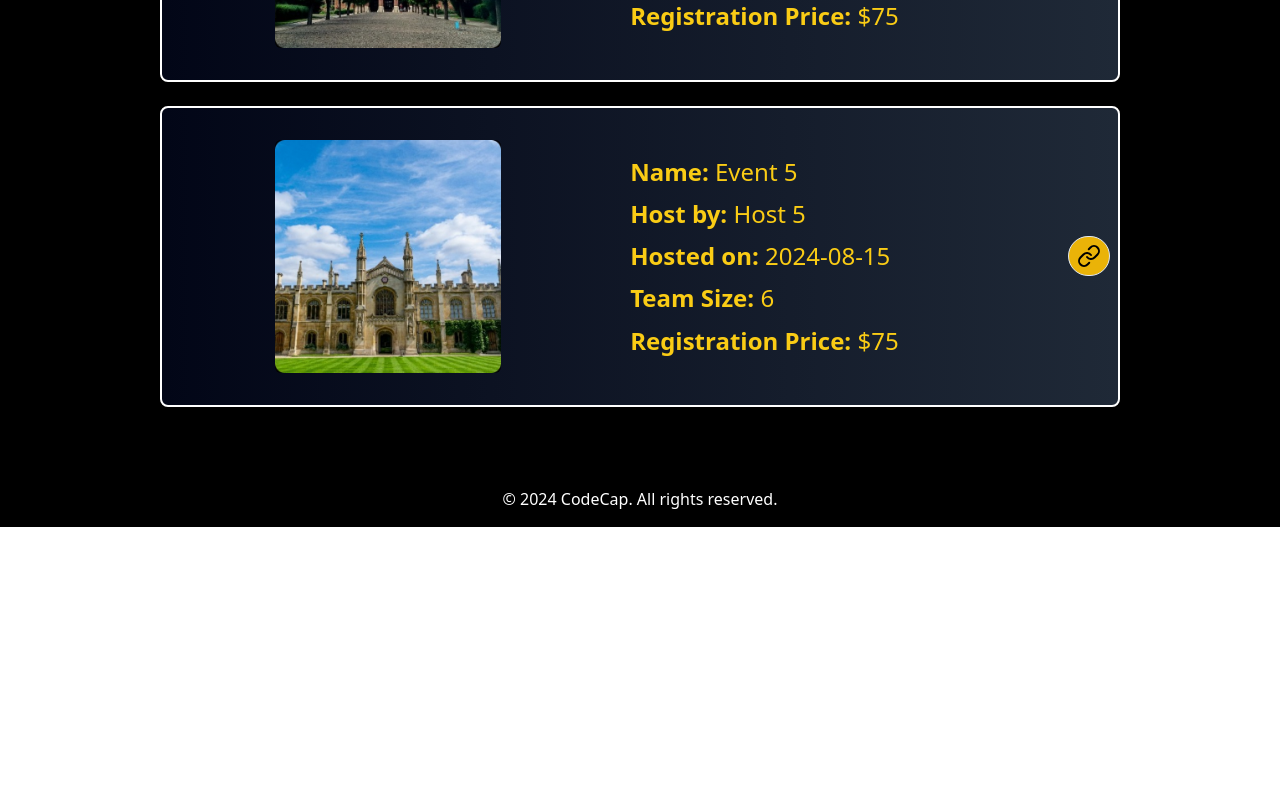
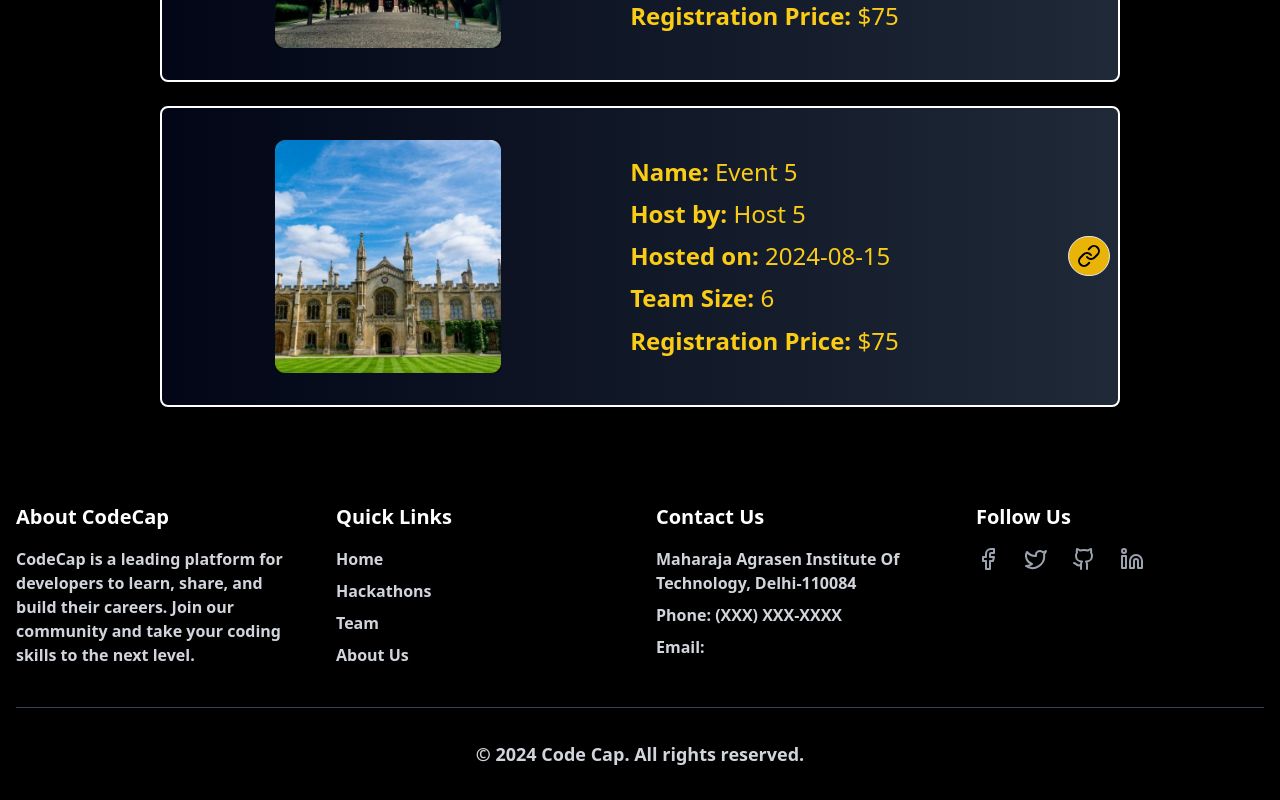
Before and after one commit to abhinav2805-ux/Code_cap, a React (Vite) app in the folder client/: page /hackathons in a window 1280 px wide. Shown: the part 1580-2380 px from the top of the page. Before the commit the page ends 2107 px from the top, so only its background shows below. Built offline with nearby package versions, Linux system fonts and the light colour scheme.

Commit message:
chore: update Footer & AboutUs

```diff
--- a/client/src/components/AboutUs.tsx
+++ b/client/src/components/AboutUs.tsx
@@ -1,4 +1,5 @@
 import React from 'react';
+import SupportUs from './SupportUs';
 
 const teamMembers = [
   {
@@ -9,7 +10,7 @@ const teamMembers = [
     image: "/Ellipse 22.svg",
   },
   {
-    name: "Ashwin",
+    name: "Ashwin Bansal",
     title: "Backend Developer",
     description:
       "I am the backend developer for this project. I focus on creating a robust and scalable infrastructure to support our applications. My goal is to ensure that our backend systems are efficient and reliable.",
@@ -111,22 +112,7 @@ function AboutUs() {
             </div>
           ))}
         </div>
-        <div className="text-center mt-12">
-          <h2 className="text-3xl md:text-5xl font-bold mb-4">
-            <span className="text-yellow-400">THANK YOU</span> FOR YOUR SUPPORT
-          </h2>
-          <p className="mb-6 text-base md:text-xl font-semibold">
-            If you <span className="text-yellow-400">liked</span> our hard work
-            and tool, you can show us support by
-            <span className="text-yellow-400">donating</span> to us. It will
-            help us to{" "}
-            <span className="text-yellow-400">maintain this website</span> and
-            take it globally.
-          </p>
-          <button className="bg-yellow-400 text-black py-2 px-4 rounded-lg text-base md:text-xl">
-            BUY US A COFFEE
-          </button>
-        </div>
+        <SupportUs/>
       </div>
     </div>
   );
--- a/client/src/components/Footer.tsx
+++ b/client/src/components/Footer.tsx
@@ -1,11 +1,66 @@
-import React from 'react';
+import { Facebook, Twitter, Linkedin,Github } from 'lucide-react';
 
-function Footer() {
+const Footer = () => {
+  const currentYear = new Date().getFullYear();
+
   return (
-    <footer className="bg-black text-white py-4 text-center">
-      <p>© {new Date().getFullYear()} CodeCap. All rights reserved.</p>
+    <footer className="bg-black text-gray-300 py-8">
+      <div className="container mx-auto px-4">
+        <div className="grid grid-cols-1 sm:grid-cols-2 lg:grid-cols-4 gap-8">
+          <div>
+            <h3 className="text-white text-xl font-semibold mb-4">About CodeCap</h3>
+            <p className="text-md font-semibold">CodeCap is a leading platform for developers to learn, share, and build their careers. Join our community and take your coding skills to the next level.</p>
+          </div>
+          <div>
+            <h3 className="text-white text-xl font-semibold mb-4">Quick Links</h3>
+            <ul className="text-md font-semibold space-y-2">
+              <li><a href="/Home" className="hover:text-white transition-colors duration-300">Home</a></li>
+              <li><a href="/hackathons" className="hover:text-white transition-colors duration-300">Hackathons</a></li>
+              <li><a href="/buildteam" className="hover:text-white transition-colors duration-300">Team</a></li>
+              <li><a href="/about" className="hover:text-white transition-colors duration-300">About Us</a></li>
+            </ul>
+          </div>
+          <div>
+            <h3 className="text-white text-xl font-semibold mb-4">Contact Us</h3>
+            <address className="text-md font-semibold not-italic">
+              <p className="mb-2">Maharaja Agrasen Institute Of Technology, Delhi-110084</p>
+              <p className="mb-2">Phone: (XXX) XXX-XXXX</p>
+              <p className="mb-2">Email: </p>
+            </address>
+          </div>
+          <div>
+            <h3 className="text-white text-xl font-semibold mb-4">Follow Us</h3>
+            <div className="flex space-x-6">
+              <a href="#" className="text-gray-400 hover:text-white transition-colors duration-300">
+                <Facebook size={24} />
+              </a>
+              <a href="#" className="text-gray-400 hover:text-white transition-colors duration-300">
+                <Twitter size={24} />
+              </a>
+              <a href="#" className="text-gray-400 hover:text-white transition-colors duration-300">
+                <Github size={24} />
+              </a>
+              <a href="#" className="text-gray-400 hover:text-white transition-colors duration-300">
+                <Linkedin size={24} />
+              </a>
+            </div>
+          </div>
+        </div>
+        <div className="mt-10 pt-8 border-t border-gray-700 text-center text-lg font-semibold">
+          <p>&copy; {currentYear}{" "}
+            <a
+              className='hover:text-blue-500 transition-colors duration-300'
+              href="https://github.com/abhinav2805-ux/Code_cap"
+              target='_blank'
+              rel="noopener noreferrer"
+            >
+              Code Cap
+            </a>. All rights reserved.
+          </p>
+        </div>
+      </div>
     </footer>
   );
-}
+};
 
 export default Footer;
```
